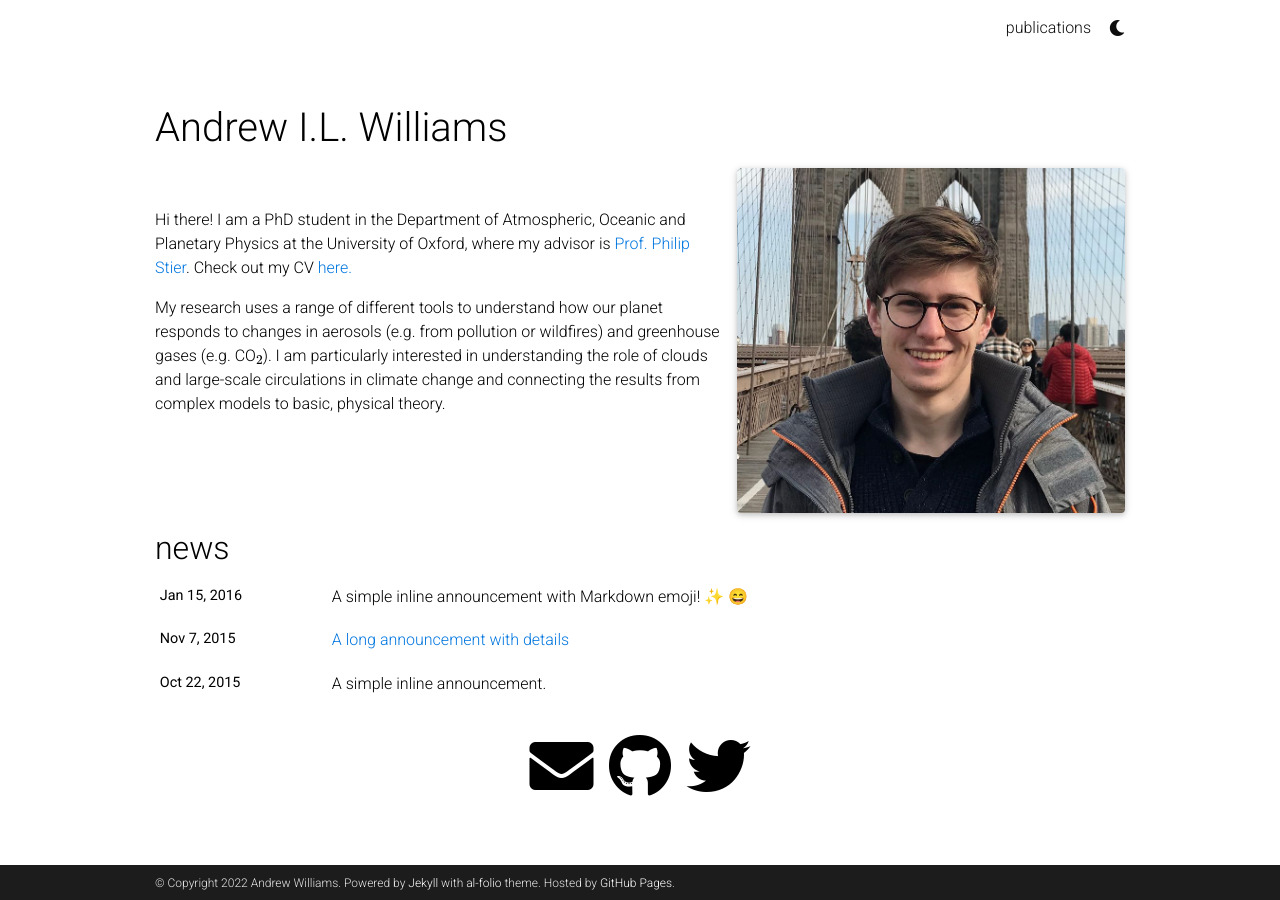
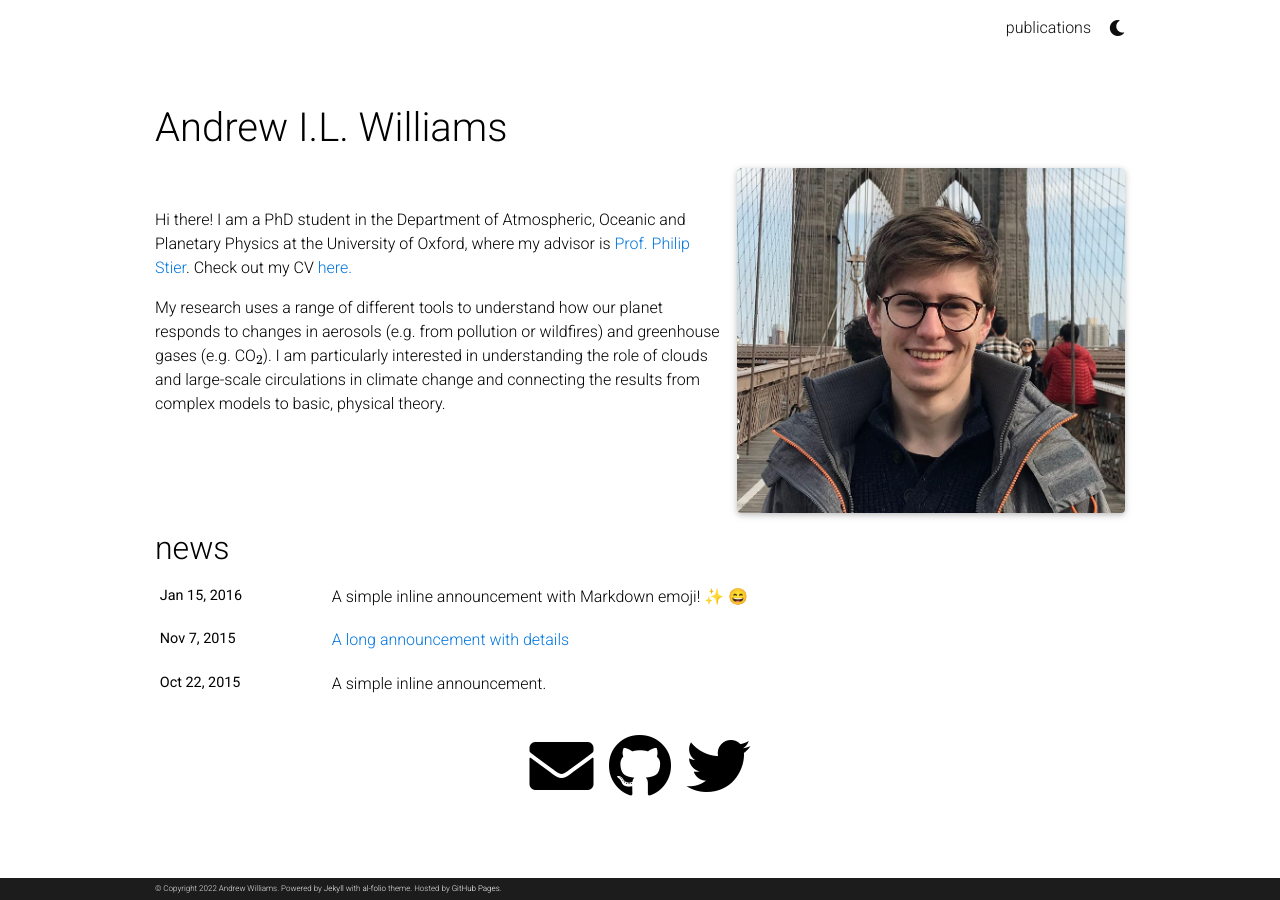
Before and after one commit to AndrewILWilliams/OLD_andrewwilliams3142.github.io, a Jekyll site: the page built from _pages/about.md, in a window 1280 px wide. Built offline with Jekyll 4.4.1, drawn with Linux system fonts in a browser that asks for light colours; full-size pictures stand in for the smaller copies a plugin makes; emoji names are drawn with the system emoji font; comment, search, counter and statistics services are not loaded; a style sheet for code colours, icons or effects is not loaded.

Commit message:
Update _base.scss

```diff
--- a/_sass/_base.scss
+++ b/_sass/_base.scss
@@ -275,11 +275,11 @@ blockquote {
 // Footer
 footer.fixed-bottom {
   background-color: var(--global-footer-bg-color);
-  font-size: 0.75rem;
+  font-size: 0.5rem;
   .container {
     color: var(--global-footer-text-color);
-    padding-top: 9px;
-    padding-bottom: 8px;
+    padding-top: 5px;
+    padding-bottom: 5px;
   }
   a {
     color: var(--global-footer-link-color);
```
